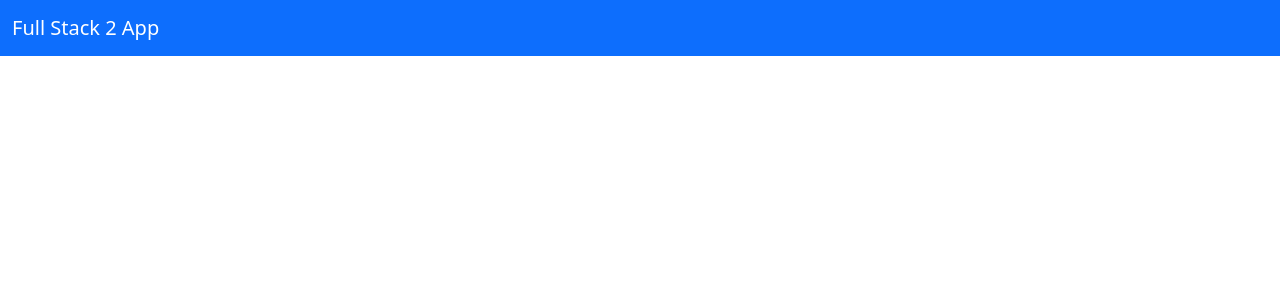
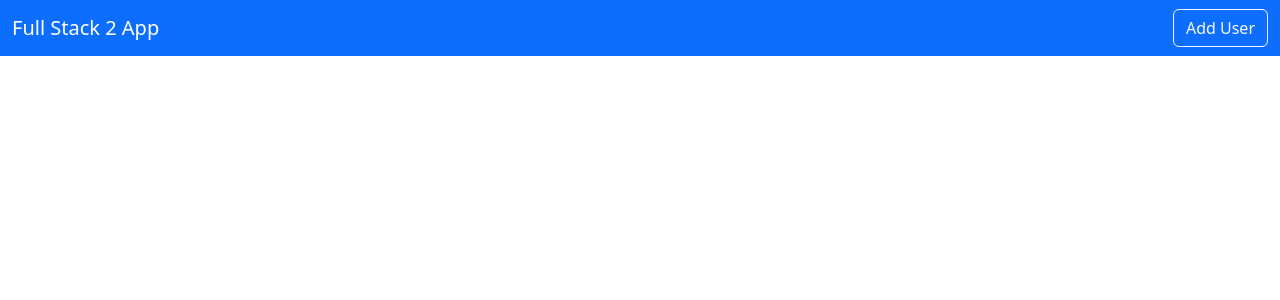
Before and after one commit to DanielPawlowicz/FullStack_2_users, a React (Create React App) app in the folder fullstack2-front/: page / in a window 1280 px wide. Shown: the top 300 px of the page. Built offline with nearby package versions, Linux system fonts and the light colour scheme.

Commit message:
Button Added

```diff
--- a/fullstack2-front/src/layout/Navbar.js
+++ b/fullstack2-front/src/layout/Navbar.js
@@ -10,6 +10,9 @@ export default function Navbar() {
     <button className="navbar-toggler" type="button" data-bs-toggle="collapse" data-bs-target="#navbarSupportedContent" aria-controls="navbarSupportedContent" aria-expanded="false" aria-label="Toggle navigation">
       <span className="navbar-toggler-icon"></span>
     </button>
+
+    <button className='btn btn-outline-light'>Add User</button>
+
     </div>
 </nav>
 
```
